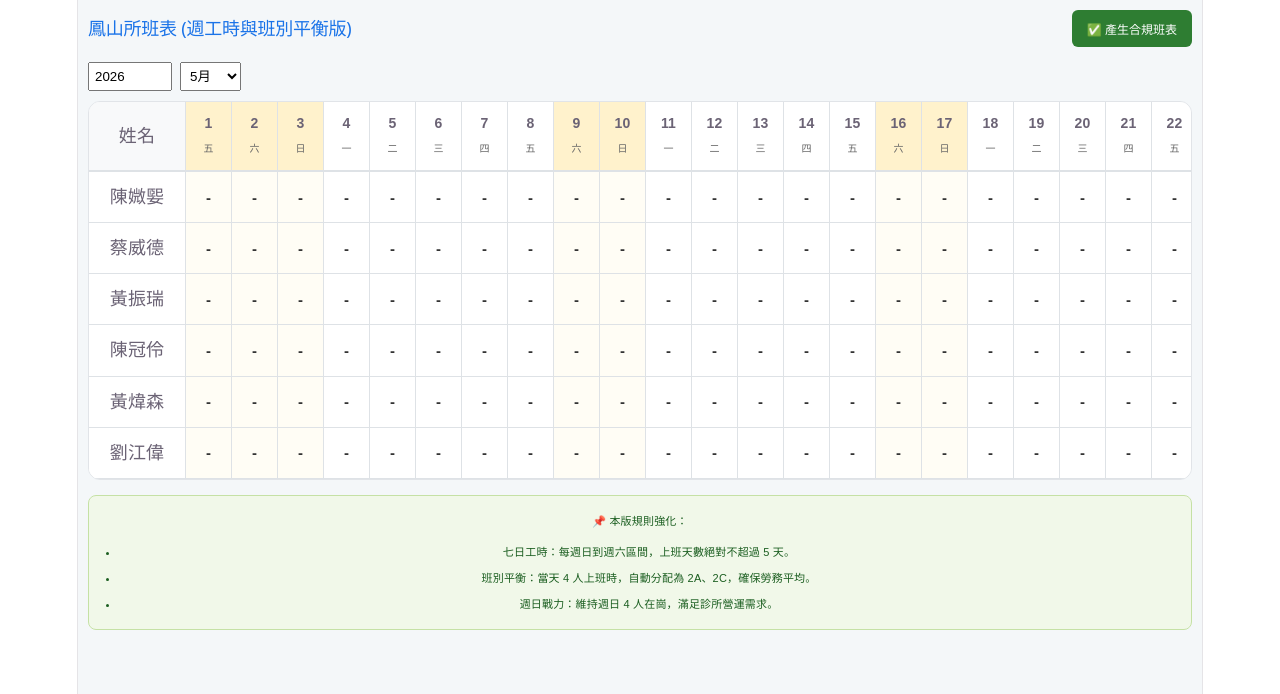
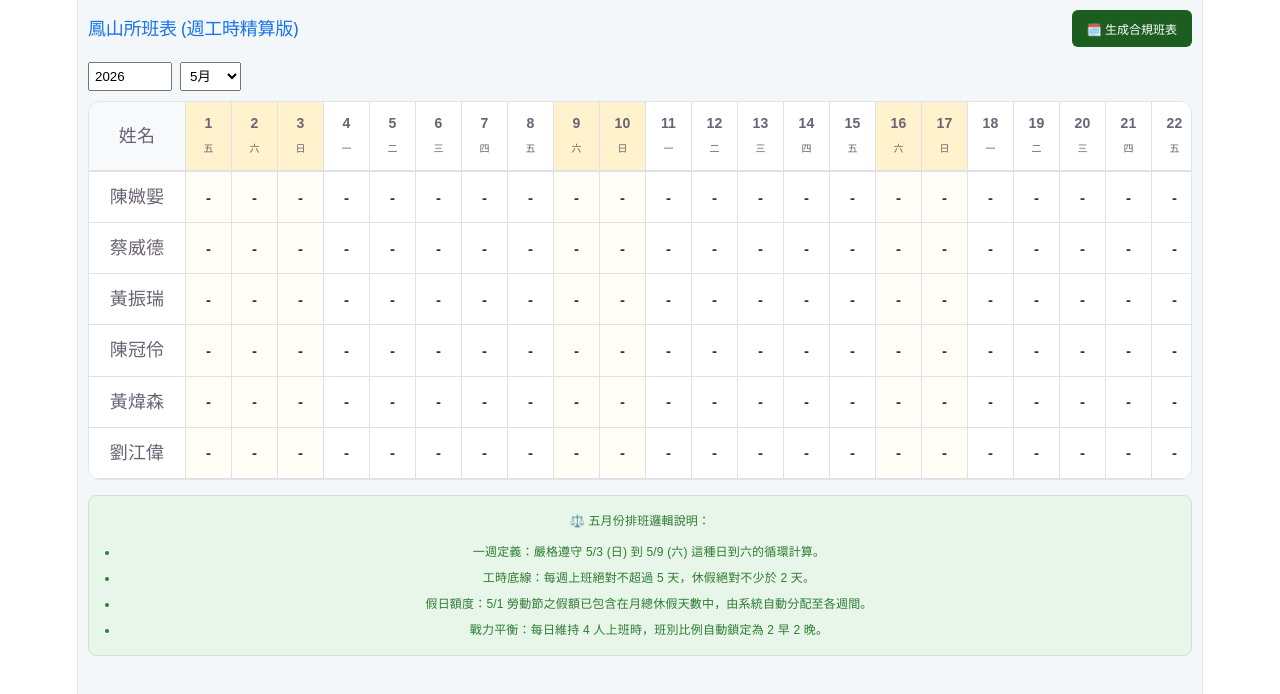
Before and after one commit to subarudms/fengshan-app, a React (Vite) app: page / in a window 1280 px wide. Shown: the top 694 px of the page. Built offline with nearby package versions, Linux system fonts and the light colour scheme.

Commit message:
Update App.jsx

```diff
--- a/src/App.jsx
+++ b/src/App.jsx
@@ -7,19 +7,24 @@ const App = () => {
   const [rosterData, setRosterData] = useState({});
 
   const employees = ["陳媺媐", "蔡威德", "黃振瑞", "陳冠伶", "黃煒森", "劉江偉"];
+  // 5月1日是國定假日 (勞動節)
   const holidays = ["2026-05-01"];
 
   const autoGenerate = () => {
     let newData = {};
     const daysInMonth = days.length;
 
-    // 初始化每人狀態
+    // 計算整月應休總天數：(週數 * 2) + 國定假日天數
+    const totalWeeks = Math.ceil(daysInMonth / 7);
+    const totalOffQuota = (totalWeeks * 2) + holidays.length;
+
+    // 初始化狀態
     let empStats = employees.reduce((acc, name) => {
       acc[name] = {
         aCount: 0, cCount: 0,
-        weekWorkCount: 0, // 當週上班天數 (日~六)
-        lastWasOff: false,
-        sunOffCount: 0, satOffCount: 0
+        weekWorkCount: 0, // 週日~週六上班計數
+        totalOffCount: 0, // 月累積休假
+        lastWasOff: false
       };
       return acc;
     }, {});
@@ -28,7 +33,7 @@ const App = () => {
       const date = new Date(year, month - 1, d);
       const dayOfWeek = date.getDay(); // 0(日)
 
-      // 每週日重置「週上班天數」
+      // 遇到週日：重置「週上班天數」
       if (dayOfWeek === 0) {
         employees.forEach(name => empStats[name].weekWorkCount = 0);
       }
@@ -36,64 +41,57 @@ const App = () => {
       let availableStaff = [...employees].sort(() => Math.random() - 0.5);
       let dailyOffStaff = [];
 
-      // --- 1. 決定誰休假 ---
-      // 週日強制 4 人上班 (2人休)；其餘日子維持最少 2 人休假
-      const targetOffCount = 2;
-
+      // --- 1. 休假判定邏輯 ---
       availableStaff.forEach(name => {
         const stats = empStats[name];
-        let mustWork = false;
         let mustOff = false;
+        let canOff = true;
 
-        // 規則：每週上班不能超過 5 天 (已上滿 5 天則強制休)
+        // A. 規則：每週(日到六)上班不能超過 5 天
         if (stats.weekWorkCount >= 5) mustOff = true;
 
-        // 規則：禁止連休
-        if (stats.lastWasOff) mustWork = true;
+        // B. 規則：禁止連休 (除非是為了滿足每週休2天的底線)
+        if (stats.lastWasOff && stats.weekWorkCount < 3) canOff = false;
 
-        // 規則：週日 4 人上班優先級
-        if (dayOfWeek === 0 && dailyOffStaff.length < targetOffCount && !mustWork) {
-            // 隨機決定誰在週日休，但要確保沒超過週日休假上限
-            if (stats.sunOffCount < 2 && Math.random() > 0.5) mustOff = true;
-        }
+        // C. 規則：確保每週至少休 2 天，若接近週末還沒休夠，提高休假機率
+        const daysLeftInWeek = (6 - dayOfWeek);
+        const neededOffInWeek = 2 - (d - 1 - (d-1 - dayOfWeek) - stats.weekWorkCount); // 簡化邏輯：剩餘天數若不夠休滿2天則強制休
 
-        if ((mustOff || (Math.random() > 0.6 && !mustWork)) && dailyOffStaff.length < targetOffCount) {
+        // --- 最終休假決定 ---
+        // 1. 如果已達週工時上限，必須休
+        // 2. 如果今天休假日不會造成沒人上班 (保持至少4人上班)
+        if ((mustOff || (Math.random() > 0.6 && canOff)) && dailyOffStaff.length < 2) {
           dailyOffStaff.push(name);
           newData[`${name}-${d}`] = "休";
+          stats.totalOffCount++;
           stats.lastWasOff = true;
-          if (dayOfWeek === 0) stats.sunOffCount++;
-          if (dayOfWeek === 6) stats.satOffCount++;
+          stats.consecutiveWork = 0;
         }
       });
 
-      // --- 2. 決定上班的人 (分配 A/C 平衡) ---
+      // --- 2. 班別分配邏輯 (A/C 平衡) ---
       let workingStaff = employees.filter(name => !dailyOffStaff.includes(name));
 
-      // 計算今天應該有多少 A 班和 C 班 (保持平衡)
-      // 如果 4 人上班 -> 2A 2C; 如果 6 人上班 -> 3A 3C
+      // 計算對稱人數
       const half = Math.ceil(workingStaff.length / 2);
       let aSlots = half;
-      let cSlots = workingStaff.length - half;
 
-      // 根據每人歷史 A/C 累積次數排序，A 上太多的排後面(優先分到C)
+      // 依累積 A 班次數排序，讓上的少的人排 A
       workingStaff.sort((a, b) => empStats[a].aCount - empStats[b].aCount);
 
-      workingStaff.forEach((name, idx) => {
+      workingStaff.forEach(name => {
         let shift = "";
-        // 優先填滿 A Slots，但如果 A 已經太多就嘗試調換
         if (aSlots > 0) {
           shift = "A";
           aSlots--;
+          empStats[name].aCount++;
         } else {
           shift = "C";
-          cSlots--;
+          empStats[name].cCount++;
         }
-
         newData[`${name}-${d}`] = shift;
         empStats[name].weekWorkCount++;
         empStats[name].lastWasOff = false;
-        if (shift === "A") empStats[name].aCount++;
-        else empStats[name].cCount++;
       });
     }
 
@@ -121,11 +119,10 @@ const App = () => {
   return (
     <div style={{ padding: '10px', fontFamily: 'sans-serif', backgroundColor: '#f4f7f9', minHeight: '100vh' }}>
       <div style={{ display: 'flex', justifyContent: 'space-between', alignItems: 'center', marginBottom: '15px' }}>
-        <h2 style={{ fontSize: '1rem', color: '#1a73e8', margin: 0 }}>鳳山所班表 (週工時與班別平衡版)</h2>
-        <button onClick={autoGenerate} style={{ padding: '10px 15px', backgroundColor: '#2e7d32', color: 'white', border: 'none', borderRadius: '6px', fontSize: '12px', fontWeight: 'bold' }}>✅ 產生合規班表</button>
+        <h2 style={{ fontSize: '1rem', color: '#1a73e8', margin: 0 }}>鳳山所班表 (週工時精算版)</h2>
+        <button onClick={autoGenerate} style={{ padding: '10px 15px', backgroundColor: '#1b5e20', color: 'white', border: 'none', borderRadius: '6px', fontSize: '12px', fontWeight: 'bold' }}>🗓️ 生成合規班表</button>
       </div>
 
-      {/* 日期選擇器 */}
       <div style={{ marginBottom: '10px', display: 'flex', gap: '8px' }}>
         <input type="number" value={year} onChange={e => setYear(parseInt(e.target.value))} style={{ width: '70px', padding: '5px' }} />
         <select value={month} onChange={e => setMonth(parseInt(e.target.value))} style={{ padding: '5px' }}>
@@ -133,7 +130,6 @@ const App = () => {
         </select>
       </div>
 
-      {/* 班表主體 */}
       <div style={{ overflowX: 'auto', backgroundColor: 'white', borderRadius: '12px', border: '1px solid #e1e4e8' }}>
         <table style={{ borderCollapse: 'collapse', width: 'max-content', tableLayout: 'fixed' }}>
           <thead>
@@ -172,13 +168,13 @@ const App = () => {
         </table>
       </div>
 
-      {/* 規則說明標籤 */}
-      <div style={{ marginTop: '15px', padding: '12px', backgroundColor: '#f1f8e9', borderRadius: '8px', fontSize: '11px', color: '#1b5e20', border: '1px solid #c5e1a5' }}>
-        <strong>📌 本版規則強化：</strong>
+      <div style={{ marginTop: '15px', padding: '12px', backgroundColor: '#e8f5e9', borderRadius: '8px', fontSize: '12px', color: '#2e7d32', border: '1px solid #c8e6c9' }}>
+        <strong>⚖️ 五月份排班邏輯說明：</strong>
         <ul style={{ margin: '5px 0 0 18px', padding: 0 }}>
-          <li><strong>七日工時：</strong>每週日到週六區間，上班天數絕對不超過 5 天。</li>
-          <li><strong>班別平衡：</strong>當天 4 人上班時，自動分配為 2A、2C，確保勞務平均。</li>
-          <li><strong>週日戰力：</strong>維持週日 4 人在崗，滿足診所營運需求。</li>
+          <li><strong>一週定義：</strong>嚴格遵守 5/3 (日) 到 5/9 (六) 這種日到六的循環計算。</li>
+          <li><strong>工時底線：</strong>每週上班絕對不超過 5 天，休假絕對不少於 2 天。</li>
+          <li><strong>假日額度：</strong>5/1 勞動節之假額已包含在月總休假天數中，由系統自動分配至各週間。</li>
+          <li><strong>戰力平衡：</strong>每日維持 4 人上班時，班別比例自動鎖定為 2 早 2 晚。</li>
         </ul>
       </div>
     </div>
```
